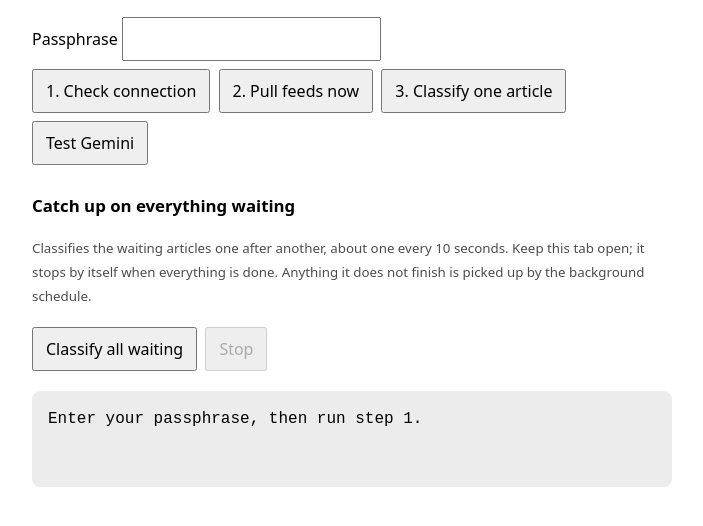
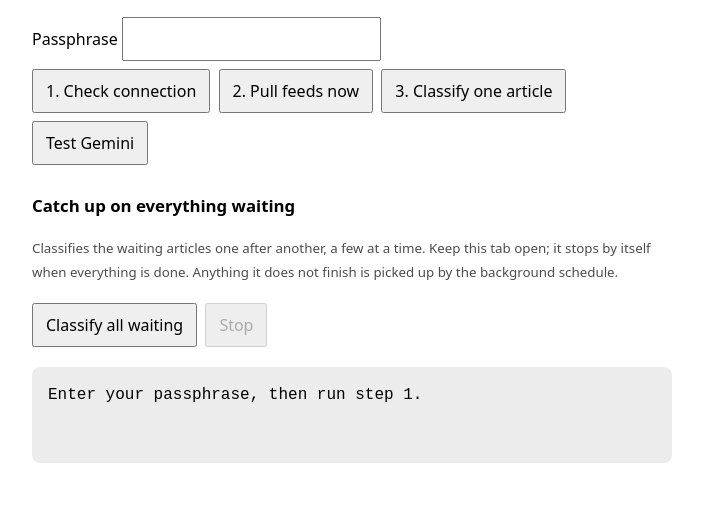
Before and after one commit to 996938039a-droid/Reader-s-feed-finally, a website: page reading-library/public/setup.html in a window 1280 px wide. Shown: the part 152-678 px from the top of the page, without its empty margins (288-991 px from the left). Drawn offline with Linux system fonts and the light colour scheme.

Commit message:
Add files via upload

```diff
--- a/reading-library/public/setup.html
+++ b/reading-library/public/setup.html
@@ -26,7 +26,7 @@
   </div>
 
   <h2>Catch up on everything waiting</h2>
-  <p><small>Classifies the waiting articles one after another, about one every 10 seconds. Keep this tab open; it stops by itself when everything is done. Anything it does not finish is picked up by the background schedule.</small></p>
+  <p><small>Classifies the waiting articles one after another, a few at a time. Keep this tab open; it stops by itself when everything is done. Anything it does not finish is picked up by the background schedule.</small></p>
   <div>
     <button id="all">Classify all waiting</button>
     <button id="stop" disabled>Stop</button>
```
